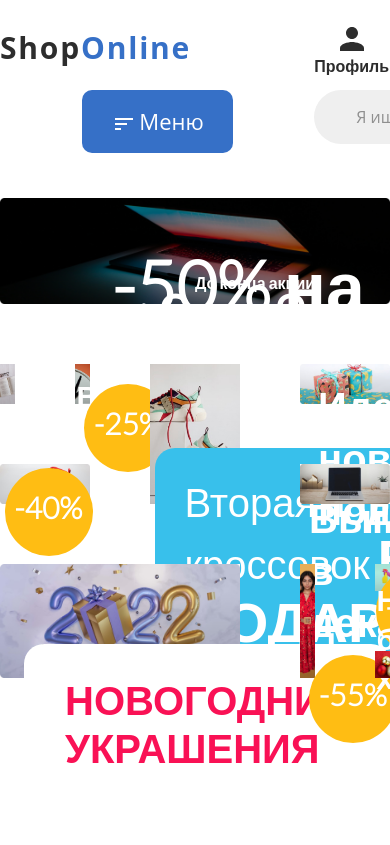
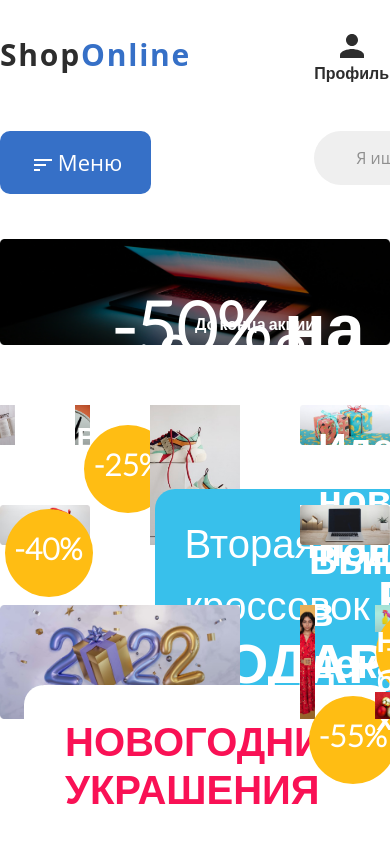
Before and after one commit to KozinaOlga/ShopOnLineGrid, a plain HTML site: page index.html in a window 390 px wide. Shown: the top 845 px of the page. Drawn offline with Linux system fonts and the light colour scheme.

Commit message:
header 1024px

```diff
--- a/css/header.css
+++ b/css/header.css
@@ -5,7 +5,7 @@
 .navigation__item {
     display: grid;
     grid-template-columns: repeat(6, 1fr);
-    grid-template-rows: auto;
+    grid-template-rows: repeat(2, 1fr);
     max-width: 1770px;
     justify-content: space-between;
 }
@@ -132,14 +132,20 @@
 
 @media (max-width: 1024px) {
 
+    .header {
+        padding-top: 34px;
+        /* padding: 34px 42px 60px 42px; */
+    }
+
     .navigation__item {
-        grid-template-columns: repeat(4, 1fr);
-        grid-template-rows: repeat(2, 1fr);
+        grid-template-columns: repeat(3 1fr, 3 2fr);
+        row-gap: 34px;
     }
 
     .navigation__list-one {
         grid-column: 1 / 2;
         grid-row: 1 / 2;
+
     }
 
     .navigation__list-two {
@@ -148,7 +154,7 @@
     }
 
     .navigation__list-three {
-        grid-column: 3 / 7;
+        grid-column: 2 / 7;
         grid-row: 2 / 3;
     }
 
@@ -167,10 +173,11 @@
         grid-row: 1 / 2;
     }
 
-
-
     .search__input {
         width: 700px;
     }
 
+    .navigation__list-two {
+        text-align: start;
+    }
 }
```
